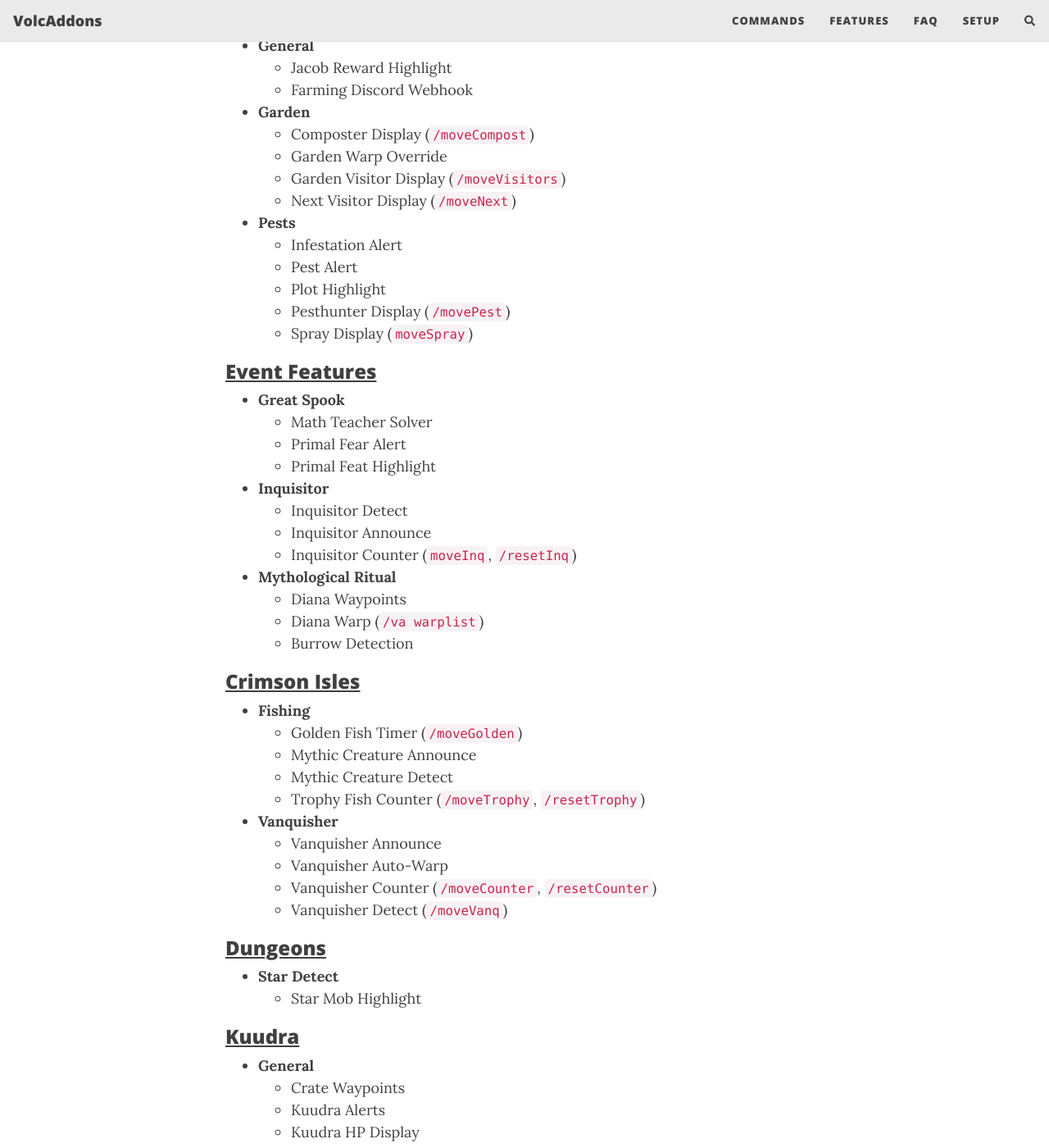
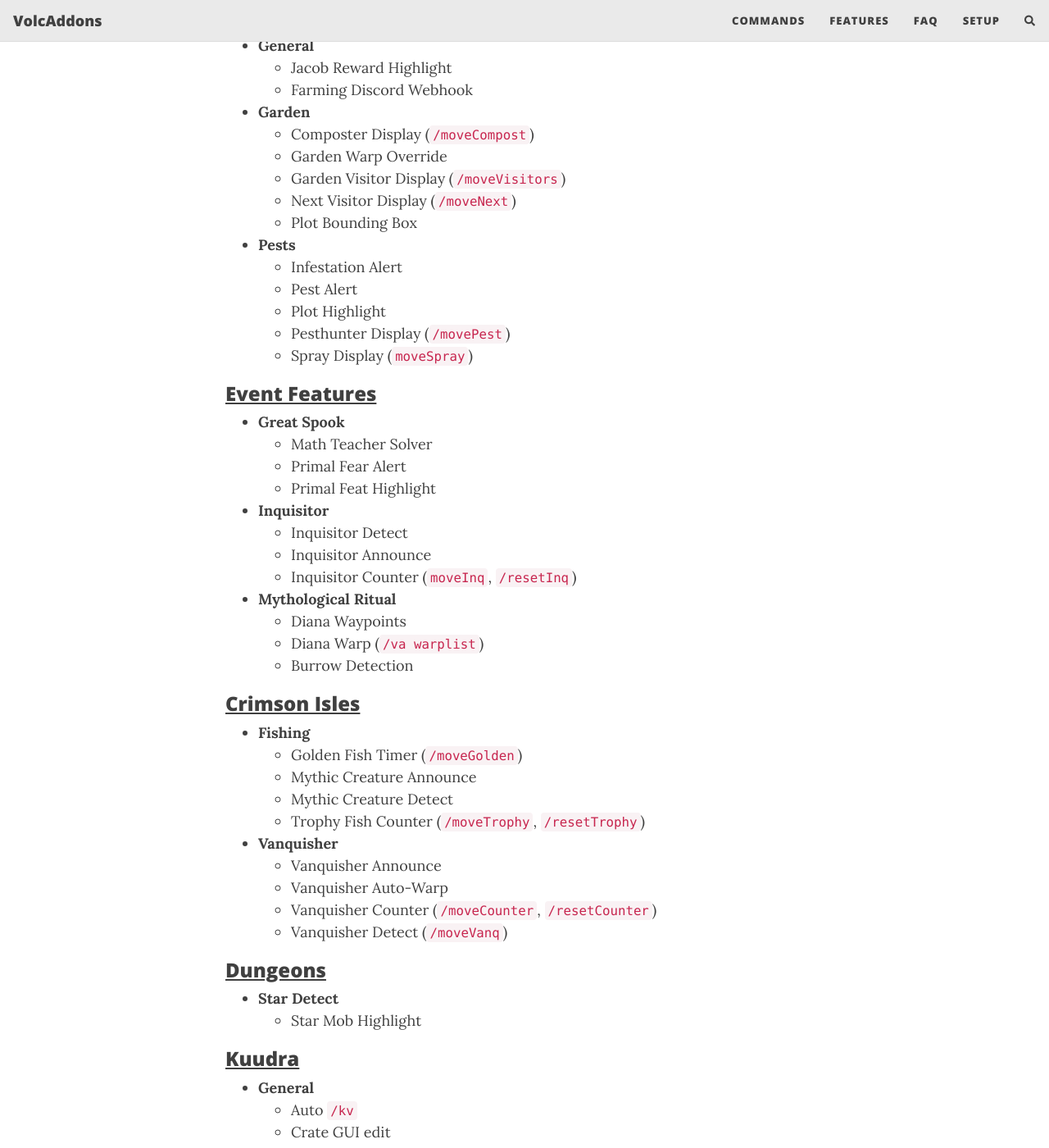
Before and after one commit to zhenga8533/VolcAddons, a Jekyll site: the page built from docs/features.md, in a window 1280 px wide and 1400 px high, scrolled down 2505 px. Shown: the whole window at 82% size. Built offline with Jekyll 4.4.1, drawn with Linux system fonts in a browser that asks for light colours; nearby versions of some CDN libraries; comment, search, counter and statistics services are not loaded.

Commit message:
Updated features through v2.8.9

```diff
--- a/docs/features.md
+++ b/docs/features.md
@@ -94,6 +94,7 @@ subtitle: List of all features and their related commands.
     - Garden Warp Override
     - Garden Visitor Display (`/moveVisitors`)
     - Next Visitor Display (`/moveNext`)
+    - Plot Bounding Box
 - **Pests**
     - Infestation Alert
     - Pest Alert
@@ -133,6 +134,8 @@ subtitle: List of all features and their related commands.
 
 ### <u>Kuudra</u>
 - **General**
+    - Auto `/kv`
+    - Crate GUI edit
     - Crate Waypoints
     - Kuudra Alerts
     - Kuudra HP Display
```
